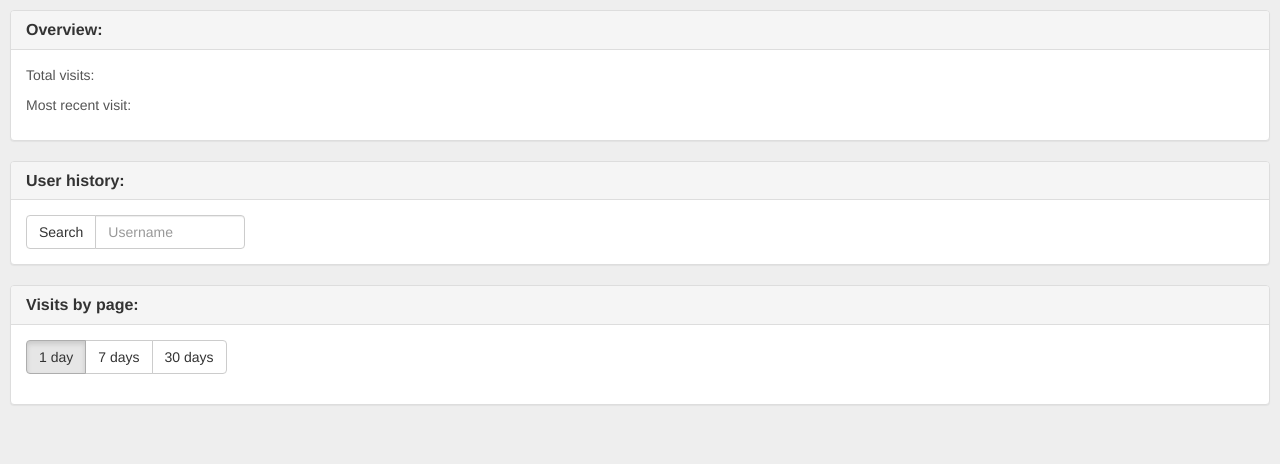
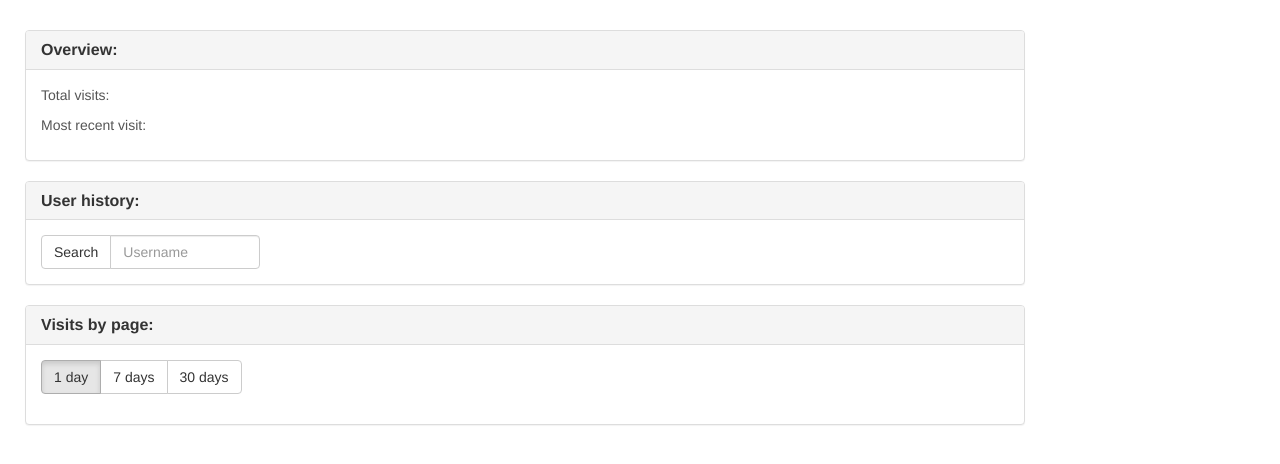
Before and after one commit to learningtapestry/analytics-dashboard, a React (Create React App) app: page / in a window 1280 px wide. Shown: the top 464 px of the page. Built offline with nearby package versions, Linux system fonts and the light colour scheme; no server answers.

Commit message:
Make main div fixed width

```diff
--- a/src/App.css
+++ b/src/App.css
@@ -1,7 +1,12 @@
 body {
-  background-color: #eee;
+  background-color: #fff;
   color: #555;
   padding: 0px 10px;
+}
+
+#root {
+  width: 1000px;
+  margin: 30px 15px;
 }
 
 .panel {
```
